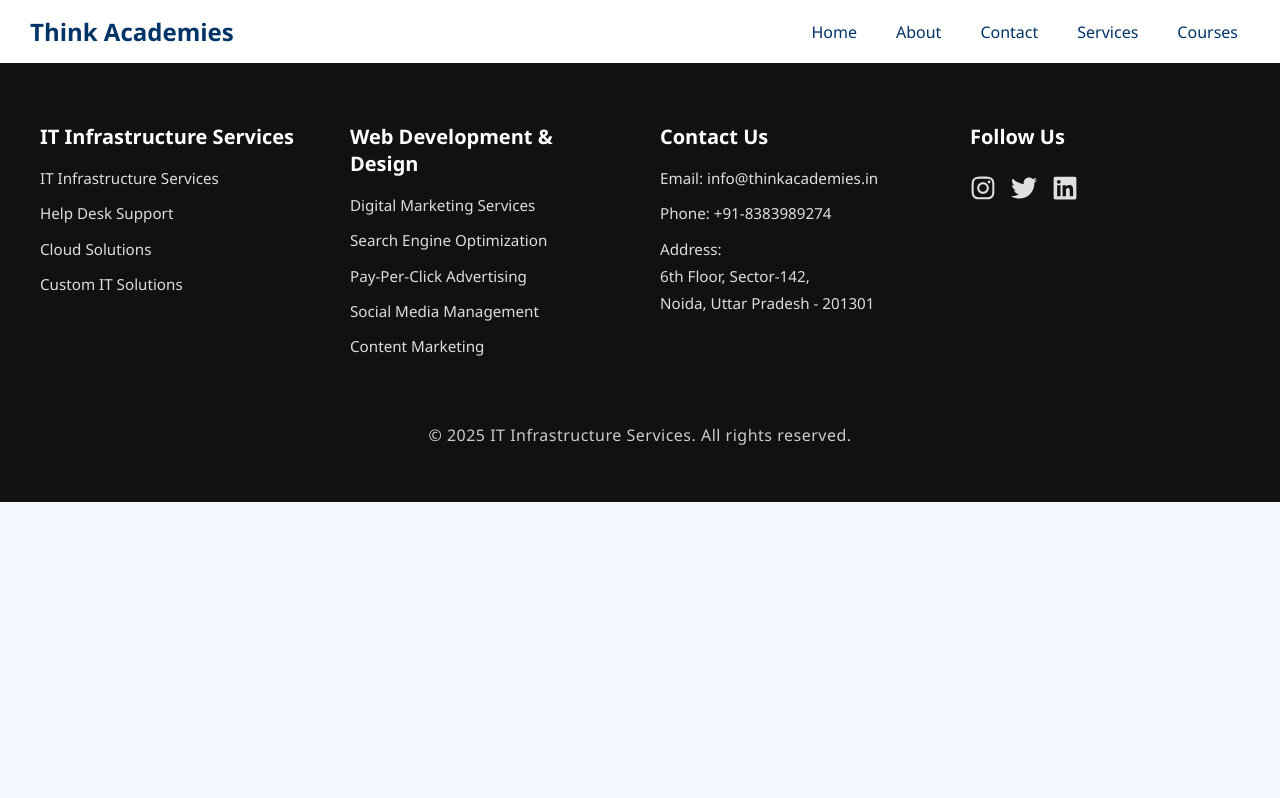
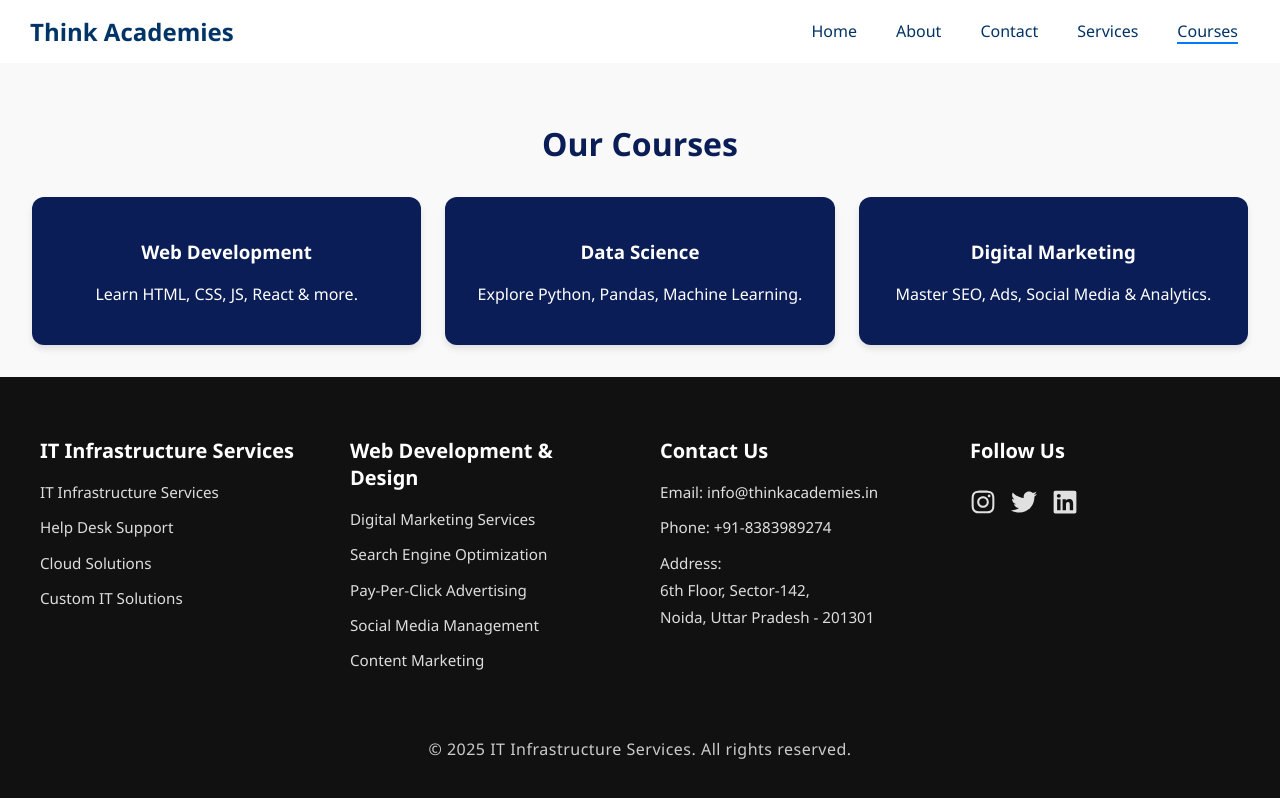
Before and after one commit to Anjali89to/thinkacademies, a React (Create React App) app: page /courses in a window 1280 px wide. Shown: the top 798 px of the page. Built offline with nearby package versions, Linux system fonts and the light colour scheme; the HTML template or start-up script is replaced by a standard one.

Commit message:
Initial commit with updated navbar and courses page

```diff
--- a/src/App.js
+++ b/src/App.js
@@ -1,11 +1,14 @@
 import React from 'react';
 import { BrowserRouter as Router, Routes, Route } from 'react-router-dom';
+
 import Navbar from './components/Navbar';
 import Footer from './components/Footer';
+
 import Home from './pages/Home';
 import About from './pages/About';
 import Contact from './pages/Contact';
-import Service from './pages/service'; // Fixed the import to use uppercase "S"
+import Service from './pages/service'; // Capital "S"
+import Courses from './pages/Courses'; // ✅ Added Courses page
 
 import './styles/theme.css';
 
@@ -17,7 +20,8 @@
         <Route path="/" element={<Home />} />
         <Route path="/about" element={<About />} />
         <Route path="/contact" element={<Contact />} />
-        <Route path="/service" element={<Service />} /> {/* Changed "service" to "Service" */}
+        <Route path="/service" element={<Service />} />
+        <Route path="/courses" element={<Courses />} /> {/* ✅ New Route */}
       </Routes>
       <Footer />
     </Router>
--- a/src/components/Navbar.js
+++ b/src/components/Navbar.js
@@ -3,10 +3,8 @@
 import '../styles/Navbar.css';
 
 const Navbar = () => {
-  // State to toggle the mobile menu
   const [menuActive, setMenuActive] = useState(false);
 
-  // Toggle menu function
   const toggleMenu = () => {
     setMenuActive(!menuActive);
   };
@@ -15,20 +13,18 @@
     <nav className="navbar">
       <div className="logo">Think Academies</div>
 
-      {/* Hamburger menu icon */}
       <div className={`menu-toggle ${menuActive ? 'active' : ''}`} onClick={toggleMenu}>
         <span className="bar"></span>
         <span className="bar"></span>
         <span className="bar"></span>
       </div>
 
-      {/* Links container */}
       <div className={`links ${menuActive ? 'active' : ''}`}>
         <NavLink to="/" className={({ isActive }) => isActive ? 'active' : ''}>Home</NavLink>
         <NavLink to="/about" className={({ isActive }) => isActive ? 'active' : ''}>About</NavLink>
         <NavLink to="/contact" className={({ isActive }) => isActive ? 'active' : ''}>Contact</NavLink>
         <NavLink to="/service" className={({ isActive }) => isActive ? 'active' : ''}>Services</NavLink>
-        <a href="https://courses.thinkacademies.com" target="_blank" rel="noopener noreferrer">Courses</a>
+        <NavLink to="/courses" className={({ isActive }) => isActive ? 'active' : ''}>Courses</NavLink>
       </div>
     </nav>
   );
--- /dev/null
+++ b/src/pages/Courses.js
@@ -0,0 +1,26 @@
+import React from 'react';
+import '../styles/Courses.css';
+
+const Courses = () => {
+  const courseList = [
+    { title: "Web Development", desc: "Learn HTML, CSS, JS, React & more." },
+    { title: "Data Science", desc: "Explore Python, Pandas, Machine Learning." },
+    { title: "Digital Marketing", desc: "Master SEO, Ads, Social Media & Analytics." }
+  ];
+
+  return (
+    <div className="courses-container">
+      <h2 className="courses-title">Our Courses</h2>
+      <div className="courses-boxes">
+        {courseList.map((course, idx) => (
+          <div className="course-card" key={idx}>
+            <h3>{course.title}</h3>
+            <p>{course.desc}</p>
+          </div>
+        ))}
+      </div>
+    </div>
+  );
+};
+
+export default Courses;
--- /dev/null
+++ b/src/styles/Courses.css
@@ -0,0 +1,42 @@
+.courses-container {
+    padding: 2rem;
+    background-color: #f9f9f9;
+    text-align: center;
+  }
+
+  .courses-title {
+    font-size: 2rem;
+    margin-bottom: 2rem;
+    color: #0a1d56;
+  }
+
+  .courses-boxes {
+    display: flex;
+    flex-direction: column;
+    gap: 1.5rem;
+    align-items: center;
+  }
+
+  .course-card {
+    background-color: #0a1d56;
+    color: #ffffff;
+    padding: 1.5rem;
+    border-radius: 12px;
+    width: 90%;
+    max-width: 400px;
+    transition: transform 0.3s, background-color 0.3s;
+    box-shadow: 0 4px 6px rgba(0, 0, 0, 0.1);
+  }
+
+  .course-card:hover {
+    transform: translateY(-5px);
+    background-color: #1a2e80;
+  }
+
+  /* Responsive for large screens */
+  @media (min-width: 768px) {
+    .courses-boxes {
+      flex-direction: row;
+      justify-content: center;
+    }
+  }
```
